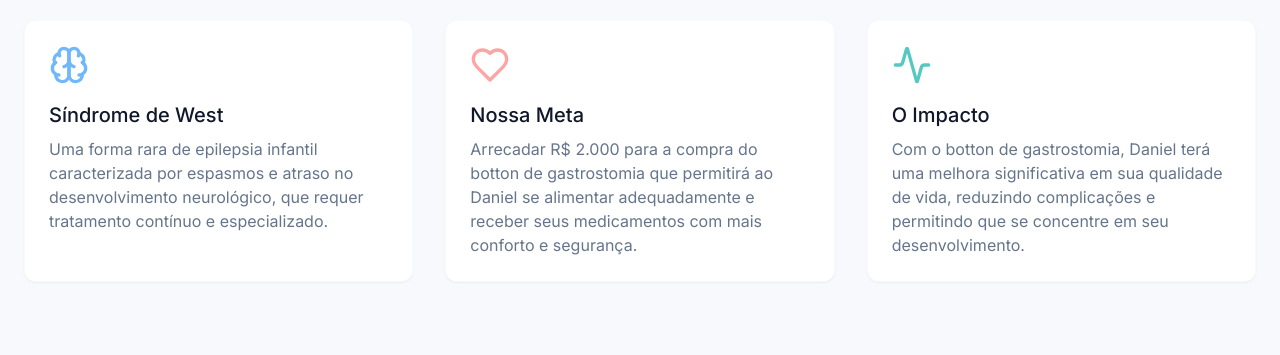
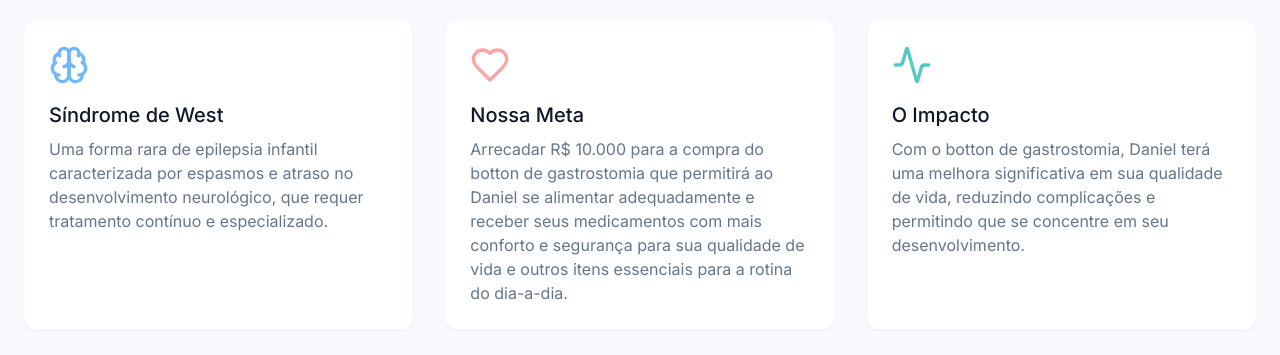
Before and after one commit to Wiooll/ajudadaniel, a React (Vite) app: page / in a window 1280 px wide. Shown: the part 1800-2155 px from the top of the page. Built offline with nearby package versions, Linux system fonts and the light colour scheme.

Commit message:
Update About.tsx

```diff
--- a/src/components/About.tsx
+++ b/src/components/About.tsx
@@ -66,7 +66,7 @@ const About = () => {
           <div className="bg-white p-6 rounded-xl shadow-sm border border-campaign-light-blue/30 card-hover">
             <Heart className="h-10 w-10 text-campaign-rose mb-4" />
             <h4 className="text-xl font-medium mb-2">Nossa Meta</h4>
-            <p className="text-muted-foreground">Arrecadar R$ 2.000 para a compra do botton de gastrostomia que permitirá ao Daniel se alimentar adequadamente e receber seus medicamentos com mais conforto e segurança.</p>
+            <p className="text-muted-foreground">Arrecadar R$ 10.000 para a compra do botton de gastrostomia que permitirá ao Daniel se alimentar adequadamente e receber seus medicamentos com mais conforto e segurança para sua qualidade de vida e outros itens essenciais para a rotina do dia-a-dia.</p>
           </div>
 
           <div className="bg-white p-6 rounded-xl shadow-sm border border-campaign-light-blue/30 card-hover">
```
